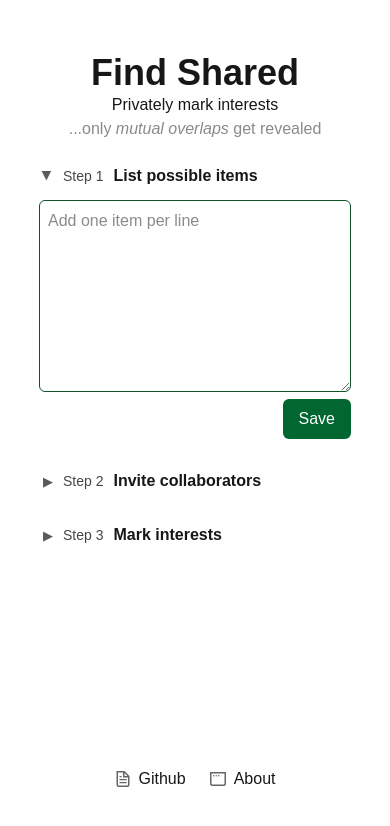
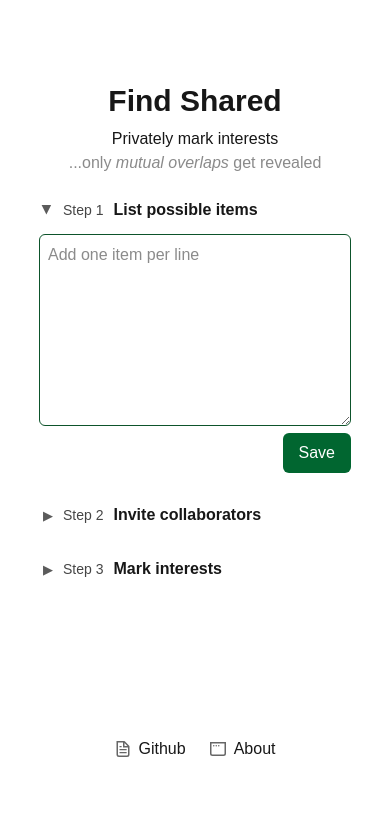
Before and after one commit to dsernst/find-shared, a Next.js app: page / in a window 390 px wide. Shown: the top 826 px of the page. Built offline with nearby package versions, Linux system fonts and the light colour scheme.

Commit message:
Tweak y margins

```diff
--- a/app/Footer.tsx
+++ b/app/Footer.tsx
@@ -1,7 +1,7 @@
 import Image from 'next/image'
 
 export const Footer = () => (
-  <footer className="row-start-3 flex gap-x-[24px] flex-wrap items-center justify-center">
+  <footer className="row-start-2 flex gap-x-[24px] flex-wrap items-center justify-center">
     <a
       className="flex items-center gap-2 hover:underline hover:underline-offset-4"
       href="https://github.com/dsernst/find-shared"
--- a/app/Header.tsx
+++ b/app/Header.tsx
@@ -1,7 +1,7 @@
 export function Header() {
   return (
     <div className="text-center w-full">
-      <h1 className="text-4xl font-bold">Find Shared</h1>
+      <h1 className="sm:text-4xl text-3xl font-bold mb-2">Find Shared</h1>
       <h2>Privately mark interests</h2>
       <h3 className="opacity-50">
         ...only <i>mutual overlaps</i> get revealed
--- a/app/page.tsx
+++ b/app/page.tsx
@@ -12,7 +12,7 @@ export default function Home() {
   const [activeStep, setActiveStep] = useState(1)
 
   return (
-    <div className="grid items-center justify-items-center min-h-screen p-8 gap-16 sm:p-20">
+    <div className="grid items-center justify-items-center min-h-screen p-8 gap-12 sm:p-20">
       <main className="flex flex-col gap-4 items-start w-full">
         <Header />
         <Step1AddItems {...{ activeStep, setActiveStep, items, setItems }} />
```
